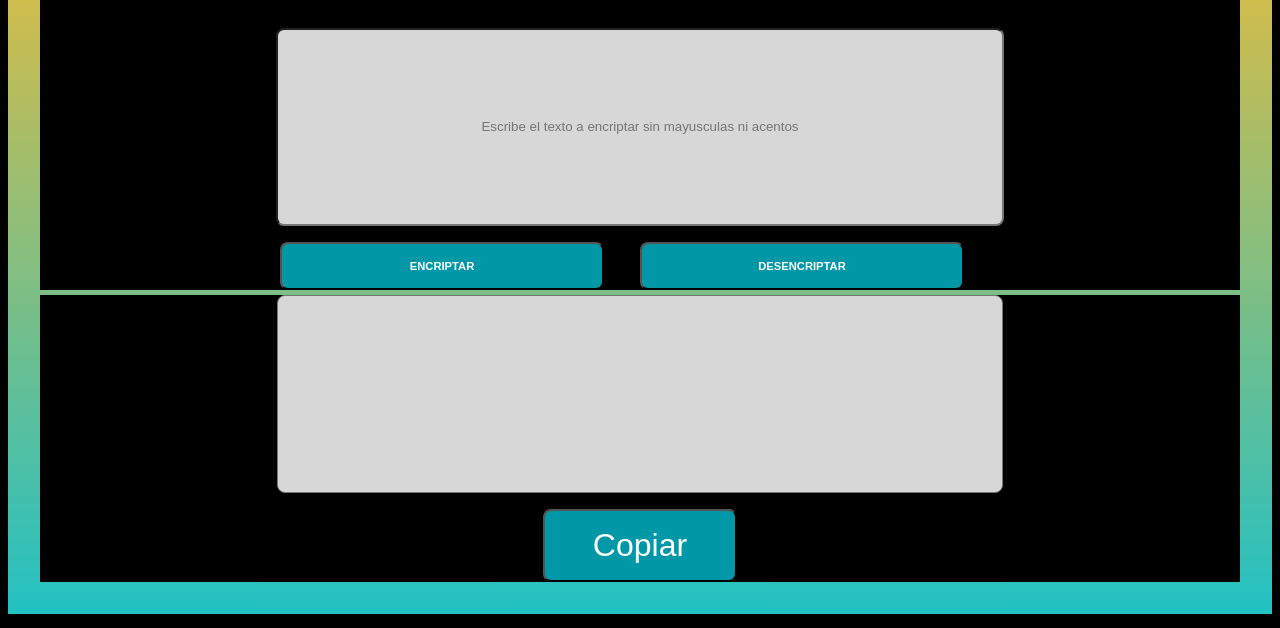
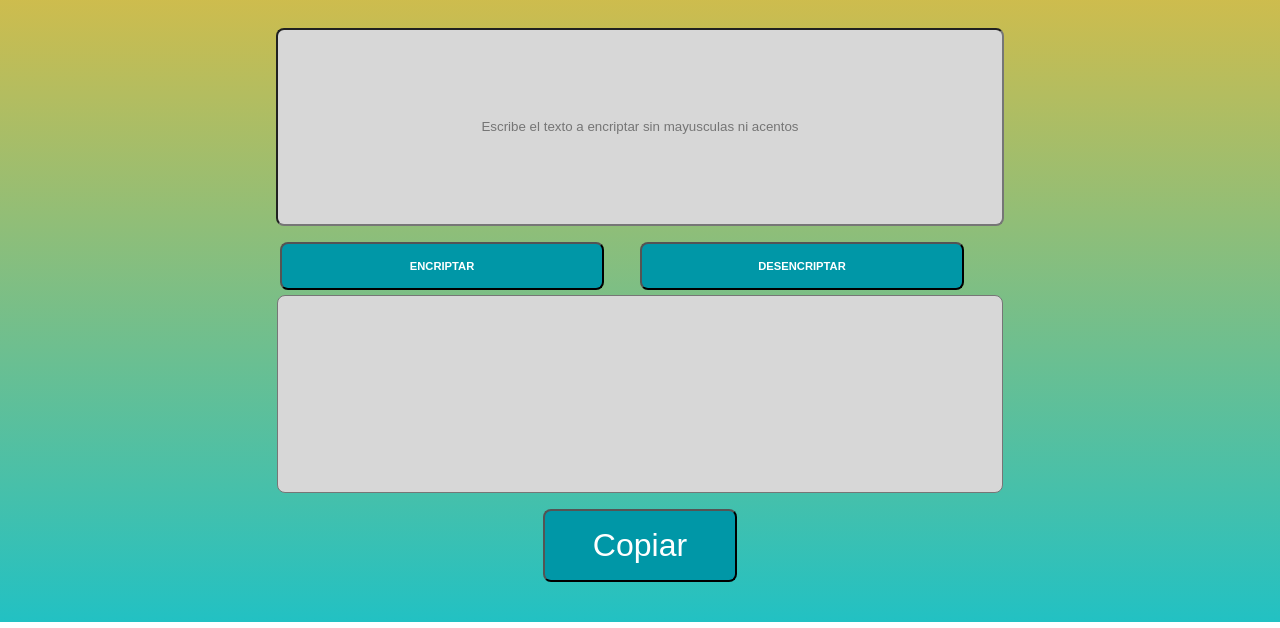
Before and after one commit to fabianalmanza/Encriptador-Grupo5-Alura-Fabi, a plain HTML site: page index.html in a window 1280 px wide. Shown: the part 172-800 px from the top of the page. Drawn offline with Linux system fonts and the light colour scheme.

Commit message:
Update main.css

```diff
--- a/css/main.css
+++ b/css/main.css
@@ -12,9 +12,7 @@ html{
     box-sizing: border-box;
 
 }
-*{
-    background: black;
-    }
+
 html body{
     background: rgb(34,193,195);
     background: linear-gradient(0deg, rgba(34,193,195,1) 0%, rgba(253,187,45,1) 100%);
```
